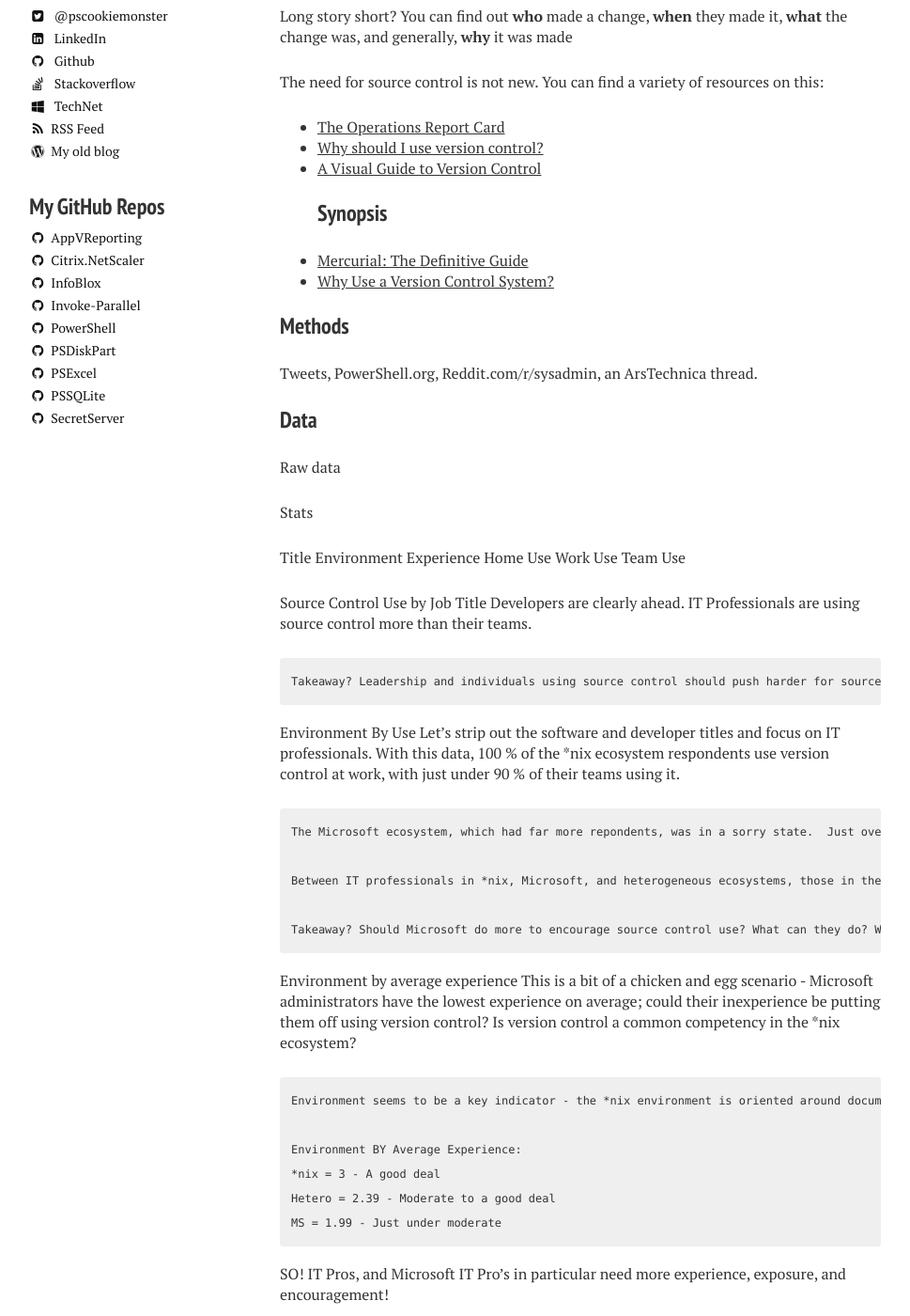
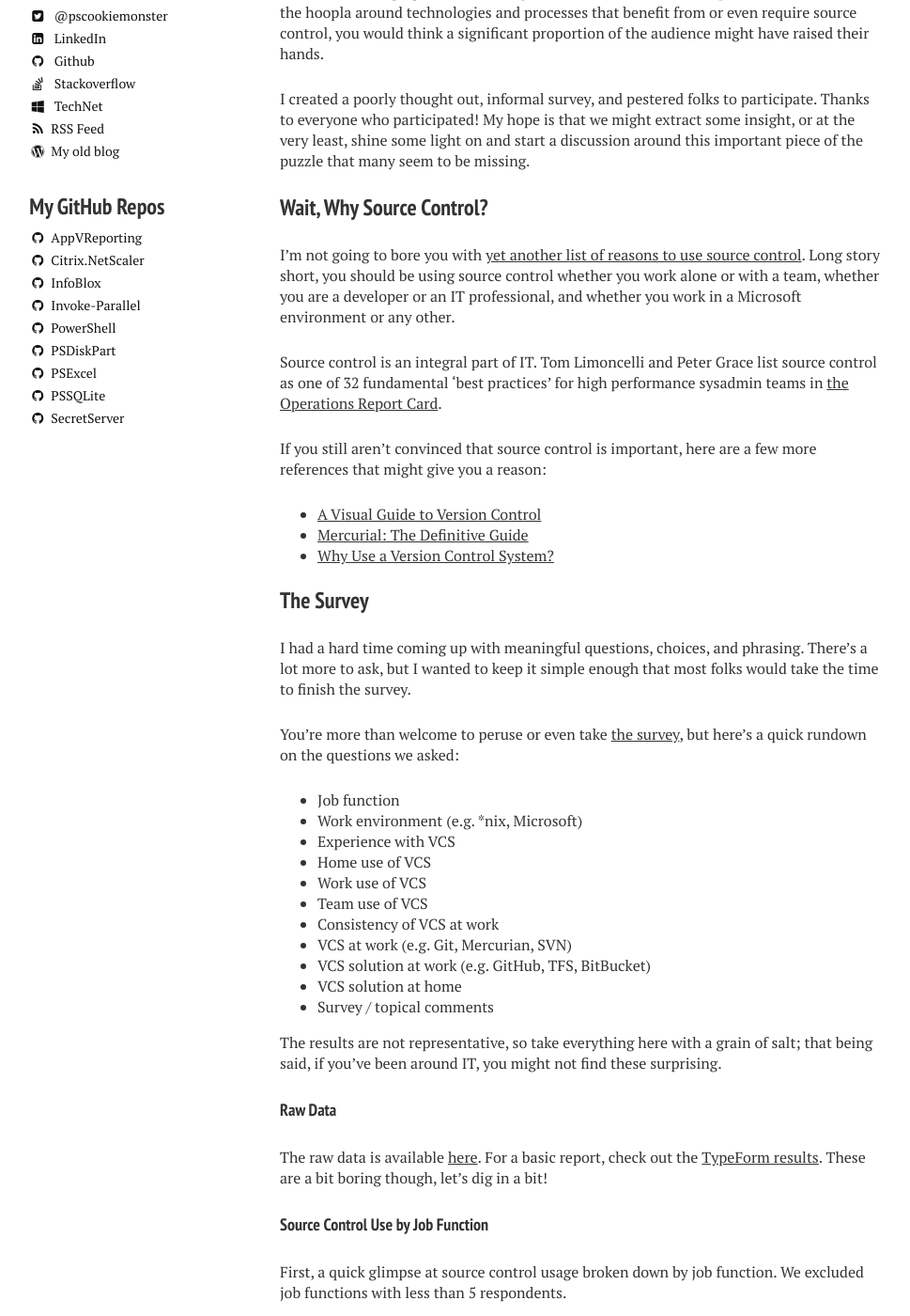
Before and after one commit to RamblingCookieMonster/RamblingCookieMonster.github.io, a Jekyll site: the page built from Drafts/2015-05-11-Source-Control-Survey.md, in a window 1280 px wide and 1400 px high, scrolled down 750 px. Shown: the whole window at 94% size, without its empty margins (22-991 px from the left). Built offline with Jekyll 4.4.1, drawn with Linux system fonts in a browser that asks for light colours; nearby versions of some CDN libraries; comment, search, counter and statistics services are not loaded; some of the changed text lies outside the part shown.

Commit message:
many changes

```diff
--- a/Drafts/2015-05-11-Source-Control-Survey.md
+++ b/Drafts/2015-05-11-Source-Control-Survey.md
@@ -2,175 +2,160 @@
 layout: page
 title: Source Control Survey Results
 excerpt: "What's source control?"
-tags: [PowerShell, Rambling, Automation, Devops]
-modified: 2015-05-10 22:00:00
-date: 2015-05-10 22:00:00
+tags: [PowerShell, Rambling, Automation, Devops, GitHub, Source Control, Revision Control, Version Control]
+modified: 2015-05-17 22:00:00
+date: 2015-05-17 22:00:00
 comments: true
 image:
  feature: banner.jpg
- thumb: /rabbitmq/next.png
+ thumb: /source-control/ItsEasyJustFollowThisModel.png
 ---
 {% include _toc.html %}
 
 ### Rambling
 
-I've been spamming various mediums this past week, looking for victims to participate in an informal, poorly thought out survey on source control for the IT professional.
+Given all the recent excitement around tools like Desired State Configuration, Chef, Puppet, Pester, AppVeyor, and more, you might assume source control was well established in the IT community. After all, what good is your infrastructure-as-code if it's not in source control? How will you automatically kick off testing and deployment upon commit, without a version control system to commit to?
 
-Given all the recent excitement about tools like Desired State Configuration, Chef, Puppet, Pester, AppVeyor, and related tools, you might assume source control was well established in the IT Pro community. After all, what good is your infrastructure-as-code if it's not in source control? How would you automatically kick off testing and deployment upon commit, without a version control system to commit to?
+Don Jones recently asked a crowd whether they were using source control, during the [PowerShell Unplugged](http://channel9.msdn.com/Events/Ignite/2015/BRK4451) Ignite session with Jeffrey Snover. I followed up to ask how much of the audience had raised their hands; Don guessed about 10 percent.
 
-Folks with experience, or any visibility into IT will realize this is not the case.
+That's interesting. Ignite is not cheap, and this was a PowerShell specific session. With all the hoopla around technologies and processes that benefit from or even require source control, you would think a significant proportion of the audience might have raised their hands.
 
-Long story short? You can find out **who** made a change, **when** they made it, **what** the change was, and generally, **why** it was made
+I created a poorly thought out, informal survey, and pestered folks to participate. Thanks to everyone who participated! My hope is that we might extract some insight, or at the very least, shine some light on and start a discussion around this important piece of the puzzle that many seem to be missing.
 
-The need for source control is not new. You can find a variety of resources on this:
+### Wait, Why Source Control?
 
-* [The Operations Report Card](http://www.opsreportcard.com/section/6)
-* [Why should I use version control?](http://stackoverflow.com/questions/1408450/why-should-i-use-version-control)
+I'm not going to bore you with [yet another list of reasons to use source control](http://stackoverflow.com/questions/1408450/why-should-i-use-version-control). Long story short, you should be using source control whether you work alone or with a team, whether you are a developer or an IT professional, and whether you work in a Microsoft environment or any other.
+
+Source control is an integral part of IT. Tom Limoncelli and Peter Grace list source control as one of 32 fundamental 'best practices' for high performance sysadmin teams in [the Operations Report Card](http://www.opsreportcard.com/section/6).
+
+If you still aren't convinced that source control is important, here are a few more references that might give you a reason:
+
 * [A Visual Guide to Version Control](http://betterexplained.com/articles/a-visual-guide-to-version-control/)
-### Synopsis
 * [Mercurial: The Definitive Guide](http://hgbook.red-bean.com/read/how-did-we-get-here.html)
 * [Why Use a Version Control System?](http://www.git-tower.com/learn/git/ebook/mac/basics/why-use-version-control)
 
+### The Survey
 
-### Methods
+I had a hard time coming up with meaningful questions, choices, and phrasing. There's a lot more to ask, but I wanted to keep it simple enough that most folks would take the time to finish the survey.
 
-Tweets, PowerShell.org, Reddit.com/r/sysadmin, an ArsTechnica thread.
+You're more than welcome to peruse or even take [the survey](http://bit.ly/VCSForIT), but here's a quick rundown on the questions we asked:
 
-### Data
+* Job function
+* Work environment (e.g. *nix, Microsoft)
+* Experience with VCS
+* Home use of VCS
+* Work use of VCS
+* Team use of VCS
+* Consistency of VCS at work
+* VCS at work (e.g. Git, Mercurian, SVN)
+* VCS solution at work (e.g. GitHub, TFS, BitBucket)
+* VCS solution at home
+* Survey / topical comments
 
-Raw data
+The results are not representative, so take everything here with a grain of salt; that being said, if you've been around IT, you might not find these surprising.
 
-Stats
+#### Raw Data
 
-Title
-Environment
-Experience
-Home Use
-Work Use
-Team Use
+The raw data is available [here](/images/source-control/VCSSurveyRaw.xlsx). For a basic report, check out the [TypeForm results](https://pscookiemonster.typeform.com/report/RRc2Oj/XrQF). These are a bit boring though, let's dig in a bit!
 
-Source Control Use by Job Title
-    Developers are clearly ahead. IT Professionals are using source control more than their teams.
+#### Source Control Use by Job Function
 
-    Takeaway? Leadership and individuals using source control should push harder for source control. Find tools to simplify using VCS, and consider sensible policies.  Everything into the VCS is not a sensible policy, if you aren't coming from strong existing use of a VCS...
+First, a quick glimpse at source control usage broken down by job function. We excluded job functions with less than 5 respondents.
 
-Environment By Use
-    Let's strip out the software and developer titles and focus on IT professionals. With this data, 100 % of the *nix ecosystem respondents use version control at work, with just under 90 % of their teams using it.
+![UseByJobFunction](/images/source-control/UseByJobFunction.png)
 
-    The Microsoft ecosystem, which had far more repondents, was in a sorry state.  Just over 30 % of respondents say their team uses version control. 60 % say they use it at work.
+Let's loosely group the job functions into developer and IT professional buckets - we'll keep Software and Developer functions in the developer group, and drop everything else in the IT professional group:
 
-    Between IT professionals in *nix, Microsoft, and heterogeneous ecosystems, those in the Microsoft ecosystem used source control less at home, work, and amongst their teams.
+![UseByDevVsITPro](/images/source-control/UseByDevVsITPro.png)
 
-    Takeaway? Should Microsoft do more to encourage source control use? What can they do? We need simple, easy to use tools that interface and bridge existing technologies. They should be priced in accordance with the current (low) value that Microsoft places on source control, but might serve as a gateway to further MS Dev products.
+This survey was oriented towards IT professionals; beyond here, we'll generally focus on the IT professional responses.
 
-Environment by average experience
-    This is a bit of a chicken and egg scenario - Microsoft administrators have the lowest experience on average; could their inexperience be putting them off using version control? Is version control a common competency in the *nix ecosystem?
+My takeaway? We have work to do. Less than 50 percent of responding IT professionals work on teams that use source control.
 
-    Environment seems to be a key indicator - the *nix environment is oriented around documents, which are a perfect fit for source control. Some of the more popular source control solutions are geared towards this environment; for example, an IT professional in a *nix environment will likely be quite familiar with the SSH keys used in git.
+### Source Control Use by Environment
 
-    Environment BY Average Experience:
-    *nix = 3 - A good deal
-    Hetero = 2.39 - Moderate to a good deal
-    MS = 1.99 - Just under moderate
+Let's focus on the IT professionals, and look at whether working in a Microsoft, *nix, or heterogeneous environment might impact source control use.
 
-SO! IT Pros, and Microsoft IT Pro's in particular need more experience, exposure, and encouragement!
+![UseByEnvironment](/images/source-control/UseByEnvironment.png)
 
-WHAT ELSE?
-Look at what VCS MS Ecosystem uses
+Things get ugly for the Microsoft ecosystem here.
 
-Look at what VCS is used where TEAMS are pushing back, or not using, or not consistent
+* 100 percent of *nix ecosystem respondents use version control at work.
+* 60 percent of Microsoft ecosystem respondents use version control at work, and one third work on teams that use source control.
 
-Most popular VCS or services; are any tied to positive outcomes with VCS, or is this a chicken and egg issue? Consistency
+The 60 percent number seems high. I suspect this includes folks who do not use source control consistently (I'm in this boat). Breaking the survey's consistency question down based on my perception of whether the wording indicated strong, loose, or no consistency of source control use, Microsoft environments were more likely to have loose or no consistency, while *nix environments were more likely to have strong consistency.
 
-If YOU are against VCS, what VCS is in use? Comments?
+My takeaway? Microsoft should take action to improve source control use among IT professionals. Perhaps with simple, easy to use tools that interface with existing technologies, priced in accordance with the value placed on source control by IT professionals in Microsoft environments.
 
-SQLSAT: Database master key > Secret Server
-SQLSAT: EXECUTE AS
+### Perceived Road Blocks to Using Source Control
 
+What might be holding up the use of source control? The choices I provided here could use some work, but there are a few clear culprits:
 
-How to improve:
-* Simplicity - tool needs to be simple enough to use, allow you to dive in to flexible CLI interface where needed.  GitHub GUI / Git CLI as an example.  How can we get this in a Microsoft ecosystem for a reasonable price? Considering the value proposition of VCS to the current IT pro, need to adjust expectations
-* Champions - need this on all levels. Vendors should be encouraging their customers, management should be encouraging their teams, individuals in the know should be encouraging their management and teams
+![PerceivedRoadBlocks](/images/source-control/PerceivedRoadBlocks.png)
 
+If teams aren't buying in, and no one is championing source control, how can we expect it to flourish?
 
+My takeaway? We need more champions from all sides; IT professionals, management, and vendors. I know we have other priorities, like [dealing with click-next-admins](http://ramblingcookiemonster.github.io/Dealing-With-The-Click-Next-Admin/), but using source control is a base capability. How many well performing IT departments don't have a ticketing or monitoring system?
 
-Look at why folks don't use VCS:
-    MS / Heterogeneous are the only envs with respondents against VCS
-    Team is consistently the biggest push back.  Click-next-admin tie in
-    Management is seen as a factor 1/3 of time in MS env
+### What Keeps the Road Blocks Up?
 
-    No one is championing it? Why! mgmt? MS? So many processes and technologies benefit or require a VCS, how is it so uncommon!
+Here, we stray further into conjecture.
 
+#### Experience
 
-General comments
-It's for your own benefit as much or more than it is for others!    @rnelson0, http://rnelson0.com
+How many of you like to use technology you aren't experienced with? This is a bit of a chicken-and-egg scenario, but Microsoft respondents were the least experienced with source control, by their own accord:
 
-Can't understand why infrastructure is so far behind development
-IT pros dont see it as an issue. They dont come from a dev background
-I love the idea of source control, but find it difficult to get buy in from the rest of my team.
-At first mercurial seemed like a hindrance, but after using it for a couple months I dont know how this company survived so long?
-Most IT pros outside of dev heavy teams seem to only write basic scripts (if at all), so have no need for source control.
+![ExperienceByEvironment](/images/source-control/ExperienceByEvironment.png)
 
-Most of the time, it just adds complexity to the process.There should be an automated system that automatically does source control with out user intervention.
+Services like GitHub, with its straightforward Windows client, are starting to get IT professionals like myself into the mix. This won't be enough. Not everyone takes their curiosity and explores at home, we need something as simple to use at work.
 
-Suggestions on what to put into source control (without saying "everything").
+#### Tooling
 
-This definitely needs more adoption. We just need a uniform way to sell it. For myself, I've literally had to point to a download link only on a private repo and let them know to create a user. >>>Still doesn't help with participation. I could probably sell it better if I knew it better but lack of adoption means it is used less overall.
- >>>I think it is a foreign concept, especially for non-Linux guys. Sysadmins feel they have enough to keep up with and can't add version control to the list, especially if they feel the old way is "good enough". @Codetocope
+Let's look at the source control solutions used by IT professionals in Microsoft environments where teams were using source control:
 
- Ensure it's easier to use source control than not or people won't use it.
+![VCSForMSTeams](/images/source-control/VCSForMSTeams.png)
 
-Outreach is very important; having a demo, best practice documents and virtual appliances would go a long way toward getting buy in for this.
+* Team Foundation Server at the top? This seems like a red flag. How many organizations shell out for TFS for their IT professionals? TFS is overkill for many IT professional teams who aren't using source control yet.
+* GitHub came next. This is a solid source control solution, but some respondents listed GitHub because they keep PowerShell tools in it, not necessarily configuration files or internal scripts.
 
-Think it should be marketed better, The community as a whole may talk about it, but I don't feel it in practice @schlauge
+Let's pretend you're planning to implement a DVCS solution for an IT team. What do you go with? [I asked this](http://arstechnica.com/civis/viewtopic.php?f=20&t=1229433) a while back, and I still don't know what the best solution would be.
 
-If you do use SC, whats making it difficult. Our primary blocker is the knowledge it takes to make sure you dont screw things up
-it needs to be easier @jrich523
+* Do you pay for an on premise solution like [Stash](https://www.atlassian.com/software/stash/) or [GitHub Enterprise](https://enterprise.github.com/features)? I've heard good things, but costs start to add up if you have a decent sized team, and you might need more management buy-in and priority, which can be tough when there aren't many on your team pushing for this.
+* Do you let GitHub, BitBucket, or another service host your repositories off premise? I would be perfectly comfortable with this, but this might be a tough sell for some. Costs also start to add up if you don't want to pile a bunch of unrelated projects and files into one repository, or have a decent sized time.
+* Do you roll your own? Roll your own on top of a service like [GitLab Community Edition](https://about.gitlab.com/features/)? There are a number of solutions out there, but the potential need to support these, the perceived lack of a de facto best choice, and the fact that many of these run over *nix systems might preclude some from going this route.
 
-As a syseng,  a lot of the code we've got is all over the place.  as such It takes effort to use Source control.  It's worth it, though... It's difficult to convince my colleagues of that though. they think that Altiris is good enough for versioning.  Lots of push back to using HG or Git
+### Next Steps
 
-INANE!  Source control is for americans.
+There is a huge market of Microsoft oriented IT teams across the world. With a host of solutions and services that rely on or benefit from source control, you would think someone would step in and produce a solution, even if their motivation were market share and revenue, rather than improving the state of IT across organizations of all types.
 
-DON'T FEAR IT, HONEST!
+Thoughts on improving the situation:
 
-it's possible that the low take-up is just due to lack of knowledge of a solution! @girlgerms
+* **IT Professionals**
+  * Learn to use source control.
+  * Encourage your teams to use it.
+  * If it's appropriate, show them [how simple tools like GitHub are](http://ramblingcookiemonster.github.io/GitHub-For-PowerShell-Projects/) for public facing repositories.
+  * Show them some of the benefits that could be had with continuous integration and deployment. Wouldn't it be nice to modify a configuration file, have a set of tests run, and automatically have it deployed to right spot?
+  * Sell your management on the important technologies that require source control, where appropriate. It's much easier to encourage your team to use source control when you have a solution in place and ready to use.
+  * Be realistic. You might be a wizard. Your co-workers (and I) are not. They will need a simple to use tool that doesn't throw up barriers greater than the perceived value. Giving them a git CLI option and telling them to follow some [git flow model](http://nvie.com/posts/a-successful-git-branching-model/) will scare some folks away.
+* **Management**
+  * This isn't a nice to have. This is [a key capability](http://www.opsreportcard.com/section/6) for high performance sysadmin teams. Without this, you'll miss out on important ideas like infrastructure-as-code, continuous integration, and continuous deployment, not to mention source control itself.
+  * Encourage your teams to use it.
+  * Re-prioritize. Solutions like [Atlassian Stash](https://www.atlassian.com/software/stash) and [GitHub Enterprise](https://enterprise.github.com/features) are reasonably priced for the value they provide. If you have a talented team, build your own system over something like [GitLab CE](https://about.gitlab.com/features/) or [Bonobo Git Server](https://bonobogitserver.com/). If you prefer hosted services, go with [GitHub](https://github.com/pricing) or [BitBucket](https://bitbucket.org/plans).
+  * Once you have a solution in place, strive for consistency. If half your critical projects and configurations aren't in source control, and two thirds of your team has no idea how to use source control, something went wrong.
+* **Vendors** - Microsoft in particular
+  * Provide simple to use VCS solutions targeting IT professionals, that work in a Microsoft or *nix environment.
+  * Re-consider your pricing. If IT professionals aren't placing much value in source control, you need to convince them otherwise, or adjust your prices.
+  * This is likely a sizable market. Do some research. If you can capture a good portion of source control for Microsoft environments, you might do well, and improve your customer's IT capabilities.
+  * Microsoft: You're including a testing framework (Pester) in Windows, pushing tools like Desired State Configuration and solutions like Chef, and you have a captive audience. Why not provide a simple version control solution oriented around IT professionals, on top of your full scale TFS solution?
 
-I need to find a method to get buy-in on version control. Tempted to remove some file shares at this point in time...
+There isn't a simple answer to this, and I would love to hear other ideas on how we can improve the consistency of source control use amongst IT professionals.
 
-We need it. Badly. @vhusker
+#### Rambling Addendum
 
-Would love to get to know how others implements VCS
+Wow! Forgot how terrible I am with Excel. It was much easier to group, filter, sort, and analyze the data in PowerShell, [sending the data out](http://ramblingcookiemonster.github.io/PSExcel-Intro/) at the end for silly charts.
 
-It is sad how few use it or realize how beneficial it can be. I often hear that there isn't time to implement or learn it. I feel there isn't enough time to ignore it. @brandonpadgett
+I also ran into a fun issue. I had a PowerShell script to analyze this data so I could incorporate new responses as they came in. Should have had it in source control; re-wrote one of the chart sections, saved, came back another day, realized I wanted the old code. Spent valuable time re-writing it. How fitting.
 
-we all agree we should, we should have a simple way of implementing
+Thank you to all the participants, and anyone still reading : )
 
-ON CONSISTENCY:
-I commit all my code that is steril from company information to private GitHub repositories; nothing is provided by the company. That has been the case for my previous job, as well.
-
-If you want to deal with the pain of making changes that can't be reverted easily, you are free to hurt yourself. @cetanu
-
-Source control isn't used. At all. Ever. @girlgerms
-
-
-
-
-
-
-
-No hard numbers, but looking at the 'Consistency' phrasing, splitting answers into none, loose, mixed, or strong, Microsofties were more likely to have no or loose consistency, *nix were more likely to have mandated or strong consistency, heterogeneous fell in the middle.
-
-Consistency
-    Mandated
-    Strong
-    Mixed
-    Loose
-    None
-    No Answer
-    WTF?
-
-### Conclusion
-
-### Boring bits: Methodology
-
-PowerShell Unplugged http://channel9.msdn.com/Events/Ignite/2015/BRK4451
+Cheers!
```
Also changed, not shown: images/source-control/ExperienceByEvironment.png (added), images/source-control/ItsEasyJustFollowThisModel.png (added), images/source-control/PerceivedRoadBlocks.png (added), images/source-control/UseByDevVsITPro.png (added), images/source-control/UseByEnvironment.png (added), images/source-control/UseByJobFunction.png (added), images/source-control/VCSForMSTeams.png (added), 1 other file.
